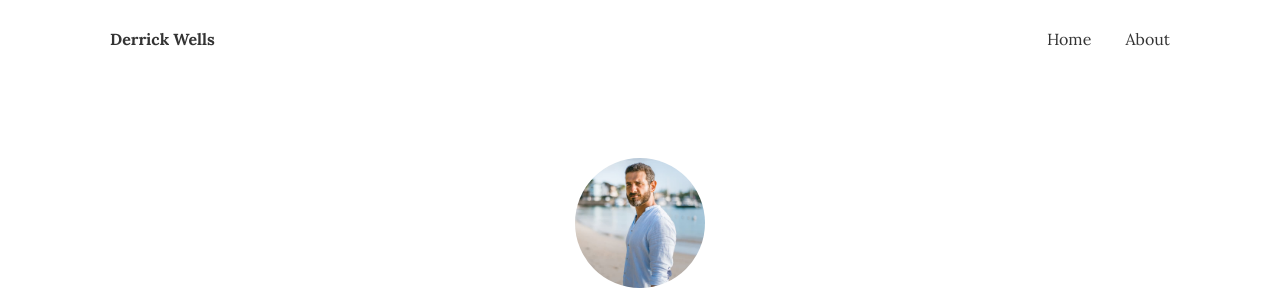
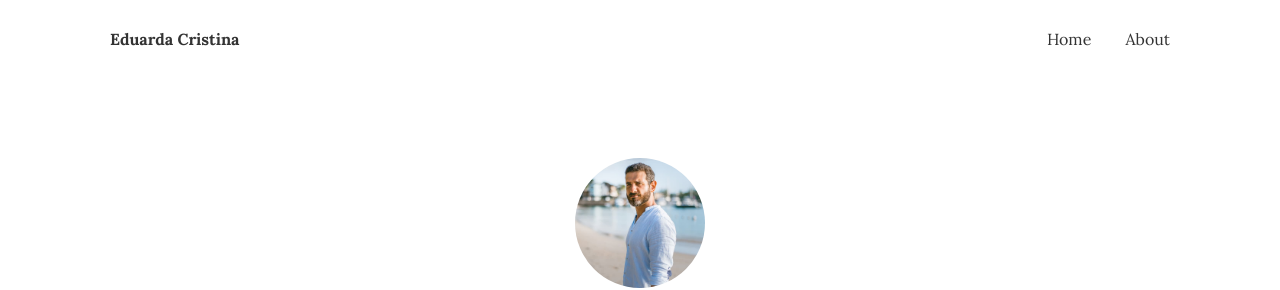
Before and after one commit to dudangel/dudangel.github.io, a Jekyll site: the page built from index.html, in a window 1280 px wide. Shown: the top 290 px of the page. Built offline with Jekyll 4.4.1, drawn with Linux system fonts in a browser that asks for light colours.

Commit message:
add info

```diff
--- a/_config.yml
+++ b/_config.yml
@@ -1,13 +1,13 @@
-title: Derrick Wells – Independent Product Designer
+title: Eduarda Cristina
 logo:  # you can add own logo.
 description: Passionate designer curating designs for new startups  and  founders  and crafts  beautiful user interfaces with love.
-baseurl: "/derrick" # the subpath of your site, e.g. /blog
-url: "" # the base hostname & protocol for your site, e.g. http://example.com
+baseurl: "" # the subpath of your site, e.g. /blog
+url: "dudangel.github.io" # the base hostname & protocol for your site, e.g. http://example.com
 
 
 # Author Settings
 author:
-  name: Derrick Wells
+  name: Eduarda Cristina
   image: '/assets/img/01.jpg'
   job: Independent Product Designer
   bio: Passionate designer curating designs for new startups  and  founders  and crafts  beautiful user interfaces with love.
```
